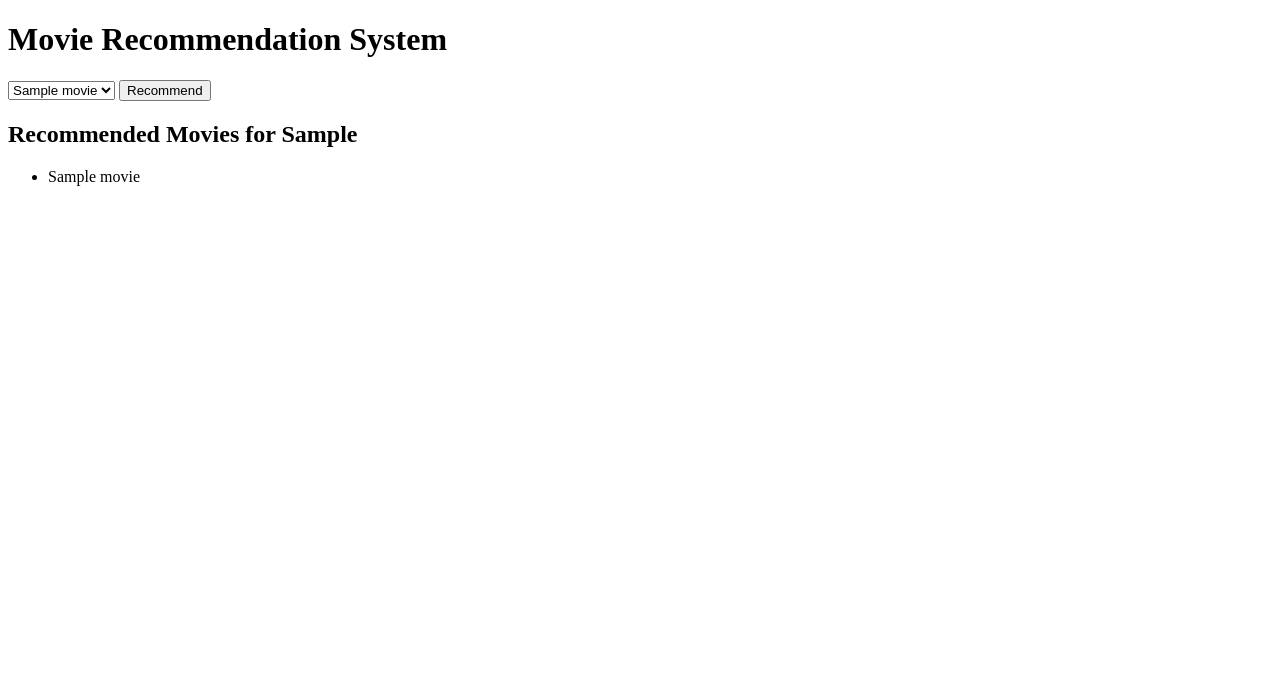
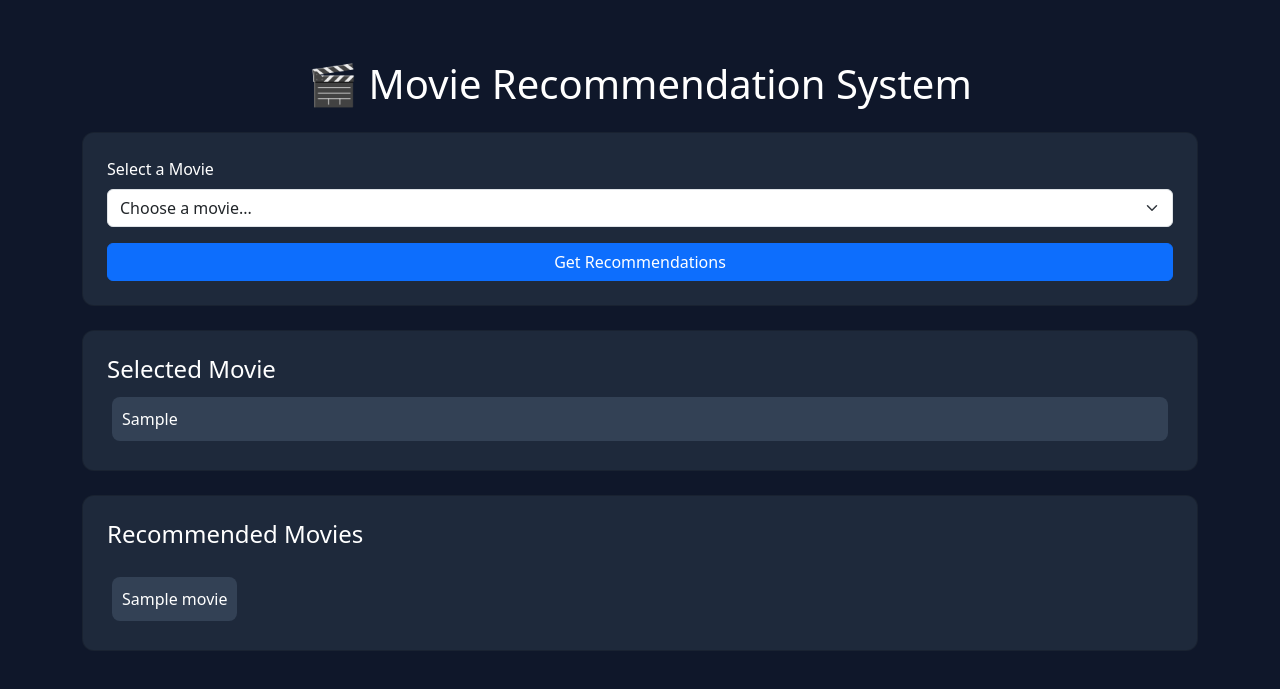
Before and after one commit to harjot008/Movies-Club, a Flask app: template templates/index.html in a window 1280 px wide. Shown: the top 689 px of the page. Run offline with Flask 3, Linux system fonts and the light colour scheme; the template is opened without the code that fills it: most values are stand-ins (such as "Sample title", 1, 10 or a date in 2020); parts of the project's set-up code (start-up, migrations or seed data) failed here and were passed over.

Commit message:
final website structure

```diff
--- a/templates/index.html
+++ b/templates/index.html
@@ -1,42 +1,101 @@
 <!DOCTYPE html>
-<html>
+<html lang="en">
 <head>
+    <meta charset="UTF-8">
     <title>Movie Recommendation System</title>
+
+    <!-- Bootstrap -->
+    <link href="https://cdn.jsdelivr.net/npm/bootstrap@5.3.3/dist/css/bootstrap.min.css" rel="stylesheet">
+
+    <style>
+        body {
+            background-color: #0f172a;
+            color: white;
+        }
+
+        .container {
+            margin-top: 60px;
+        }
+
+        .card {
+            background-color: #1e293b;
+            color: white;
+            border-radius: 12px;
+        }
+
+        .btn-primary {
+            width: 100%;
+        }
+
+        select {
+            padding: 10px;
+        }
+
+        .movie-box {
+            margin-top: 15px;
+        }
+
+        .badge-movie {
+            background-color: #334155;
+            padding: 10px;
+            margin: 5px;
+            display: inline-block;
+            border-radius: 8px;
+        }
+    </style>
 </head>
 
 <body>
 
-    <h1>Movie Recommendation System</h1>
+<div class="container">
+
+    <h1 class="text-center mb-4">🎬 Movie Recommendation System</h1>
+
+    <!-- FORM -->
+    <div class="card p-4">
 
         <form action="/recommend" method="POST">
 
-        <select name="movie">
+            <label class="form-label">Select a Movie</label>
+
+            <select name="movie" class="form-select" required>
+                <option disabled selected>Choose a movie...</option>
 
                 {% for movie in movies %}
-                <option>{{ movie }}</option>
+                    <option value="{{ movie }}">{{ movie }}</option>
                 {% endfor %}
-
             </select>
 
-        <button type="submit">
-            Recommend
+            <button type="submit" class="btn btn-primary mt-3">
+                Get Recommendations
             </button>
 
         </form>
 
+    </div>
+
+    <!-- SELECTED MOVIE -->
+    {% if selected_movie %}
+    <div class="card p-4 mt-4">
+        <h4>Selected Movie</h4>
+        <span class="badge-movie">{{ selected_movie }}</span>
+    </div>
+    {% endif %}
+
+    <!-- RECOMMENDATIONS -->
     {% if recommendations %}
+    <div class="card p-4 mt-4">
+        <h4>Recommended Movies</h4>
 
-        <h2>Recommended Movies for {{ selected_movie }}</h2>
+        <div class="movie-box">
+            {% for movie in recommendations %}
+                <span class="badge-movie">{{ movie }}</span>
+            {% endfor %}
+        </div>
+    </div>
+    {% endif %}
 
-        <ul>
-
-            {% for movie in recommendations %}
-                <li>{{ movie }}</li>
-            {% endfor %}
-
-        </ul>
-
-    {% endif %}
+</div>
 
 </body>
 </html>
```
Lines whose indentation alone changed are shown as unchanged.
